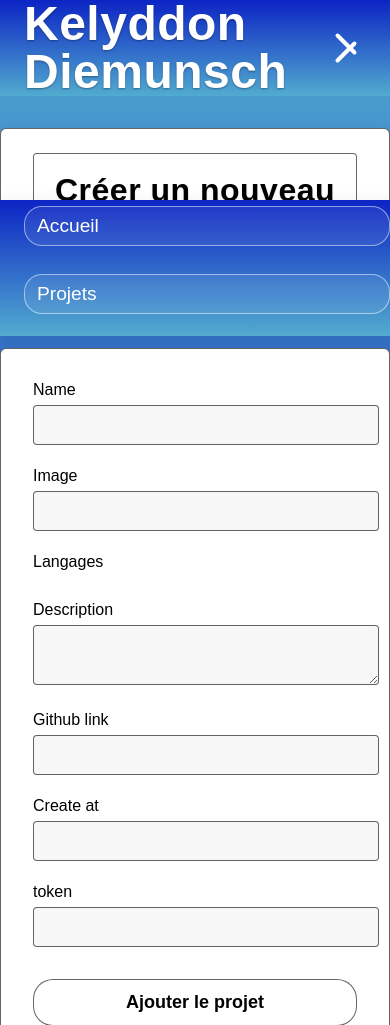
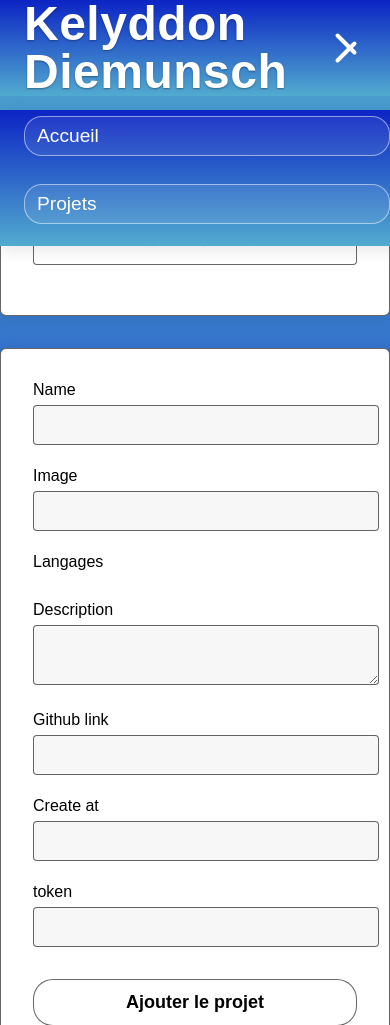
Before and after one commit to Kelyddon/PortfolioKelyddonDiemunsch, a Symfony app: template templates/project/new.html.twig in a window 390 px wide, after a click that opens the changed part; the page is wider, and only the part inside the window is pictured. Shown: the top 1025 px of that part. Run offline with Twig, Linux system fonts and the light colour scheme; the template is opened without the code that fills it, so the values that code supplies are empty; form fields are guessed from the names that the template uses; some libraries are stand-ins or nearby versions.

Commit message:
Style de page améliore pour le navigateur

```diff
--- a/public/styles/app.css
+++ b/public/styles/app.css
@@ -42,7 +42,7 @@
   .site-nav {
     display: none !important;
     position: absolute;
-    top: var(--header-height);
+    top: var(--mobile-nav-top);
     left: 0;
     width: 100vw;
     background: linear-gradient(to top, var(--blue-bottom) 0%, var(--blue-top) 100%);
@@ -255,6 +255,7 @@
   --space-5: 32px;
 
   --header-height: 200px;
+  --mobile-nav-top: 110px; /* menu top offset on mobile to avoid covering header */
 
   /* Commons */
   --card-bg: #fff;
```
